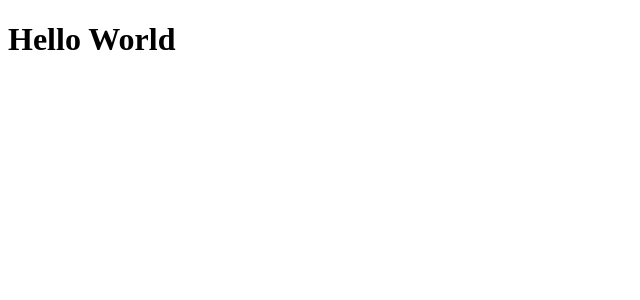
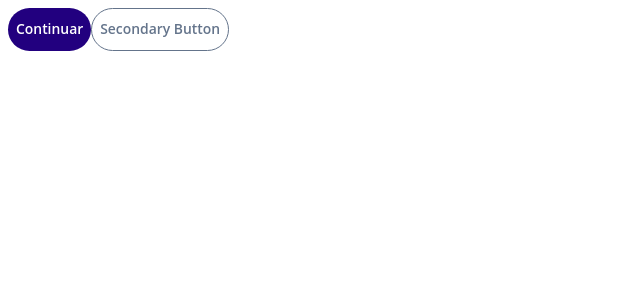
Before and after one commit to Jonathas-bonfim/lobby-rescue, a React (Vite) app: page / in a window 1280 px wide. Shown: the top 300 px of the page, without its empty margins (0-640 px from the left). Built offline with nearby package versions, Linux system fonts and the light colour scheme.

Commit message:
feat/theme-and-buttons

```diff
--- a/src/App.tsx
+++ b/src/App.tsx
@@ -1,6 +1,14 @@
+import { ThemeProvider } from "@mui/material";
+import PrimaryButton from "./components/Buttons/PrimaryButton";
+import SecondaryButton from "./components/Buttons/SecondaryButton";
+import theme from "./styles/theme";
+
 function App() {
   return (
-    <h1>Hello World</h1>
+    <ThemeProvider theme={theme}>
+      <PrimaryButton>Continuar</PrimaryButton>
+      <SecondaryButton>Secondary Button</SecondaryButton>
+    </ThemeProvider>
   )
 }
 
--- /dev/null
+++ b/src/components/Buttons/PrimaryButton.tsx
@@ -0,0 +1,24 @@
+import Button, { ButtonProps } from '@mui/material/Button';
+import { styled } from '@mui/material/styles';
+
+const PrimaryButton = styled(Button)<ButtonProps>(({ theme }) => ({
+  width: 'auto',
+  height: '2.68rem',
+  borderRadius: '3.81rem',
+  fontWeight: 600,
+  fontSize: '0.87rem',
+  lineHeight: '100%',
+  letterSpacing: '0%',
+  textAlign: 'center',
+  verticalAlign: 'middle',
+  color: theme.palette.custom.white,
+  backgroundColor: theme.palette.custom.blueLobby,
+  '&:hover': {
+    backgroundColor: theme.palette.custom.blueLobbyHover,
+  },
+  '&:disabled': {
+    opacity: '25%'
+  },
+}));
+
+export default PrimaryButton;
--- /dev/null
+++ b/src/components/Buttons/SecondaryButton.tsx
@@ -0,0 +1,25 @@
+import Button, { ButtonProps } from '@mui/material/Button';
+import { styled } from '@mui/material/styles';
+
+const SecondaryButton = styled(Button)<ButtonProps>(({ theme }) => ({
+  width: 'auto',
+  height: '2.68rem',
+  borderRadius: '3.81rem',
+  fontWeight: 600,
+  fontSize: '0.87rem',
+  lineHeight: '100%',
+  letterSpacing: '0%',
+  textAlign: 'center',
+  verticalAlign: 'middle',
+  color: theme.palette.custom.gray1,
+  backgroundColor: theme.palette.custom.white,
+  border: `1px solid ${theme.palette.custom.gray1}`,
+  '&:hover': {
+    backgroundColor: theme.palette.custom.gray4,
+  },
+  '&:disabled': {
+    opacity: '25%'
+  },
+}));
+
+export default SecondaryButton;
--- /dev/null
+++ b/src/styles/theme.ts
@@ -0,0 +1,102 @@
+import { createTheme } from "@mui/material/styles";
+
+declare module "@mui/material/styles" {
+  interface Palette {
+    custom: {
+      blueLobby: string;
+      blueLobbyHover: string;
+      backgroundBlue: string;
+      black: string;
+      gray1: string;
+      gray2: string;
+      gray4: string;
+      white: string;
+    };
+  }
+  interface PaletteOptions {
+    custom?: {
+      blueLobby?: string;
+      blueLobbyHover?: string;
+      backgroundBlue?: string;
+      black?: string;
+      gray1?: string;
+      gray2?: string;
+      gray4?: string;
+      white?: string;
+    };
+  }
+}
+
+const theme = createTheme({
+  palette: {
+    primary: {
+      main: "#22007F",
+      contrastText: "#FFFFFF",
+    },
+    secondary: {
+      main: "#353535",
+      contrastText: "#FFFFFF",
+    },
+    text: {
+      primary: "#353535",
+      secondary: "#64748B",
+      disabled: "#B1B9C5",
+    },
+    background: {
+      default: "#F4F4F4",
+      paper: "#FFFFFF",
+    },
+    custom: {
+      blueLobby: "#22007F",
+      blueLobbyHover: "#3100B6",
+      backgroundBlue: "##EFF6FF",
+      black: "#353535",
+      gray1: "#64748B",
+      gray2: "#B1B9C5",
+      gray4: "#F4F4F4",
+      white: "#FFFFFF",
+    },
+  },
+  typography: {
+    fontFamily: "Open Sans, sans-serif",
+    h1: {
+      fontSize: "2.5rem",
+      fontWeight: 600,
+    },
+    h2: {
+      fontSize: "2rem",
+      fontWeight: 600,
+    },
+    h3: {
+      fontSize: "1.75rem",
+      fontWeight: 600,
+    },
+    h4: {
+      fontSize: "1.5rem",
+      fontWeight: 600,
+    },
+    h5: {
+      fontSize: "1.25rem",
+      fontWeight: 600,
+    },
+    h6: {
+      fontSize: "1rem",
+      fontWeight: 600,
+    },
+    body1: {
+      fontSize: "1rem",
+      fontWeight: 400,
+    },
+    body2: {
+      fontSize: "0.875rem",
+      fontWeight: 400,
+    },
+    button: {
+      fontSize: "0.875rem",
+      fontWeight: 600,
+      textTransform: "none",
+    },
+  },
+});
+
+export default theme;
```
